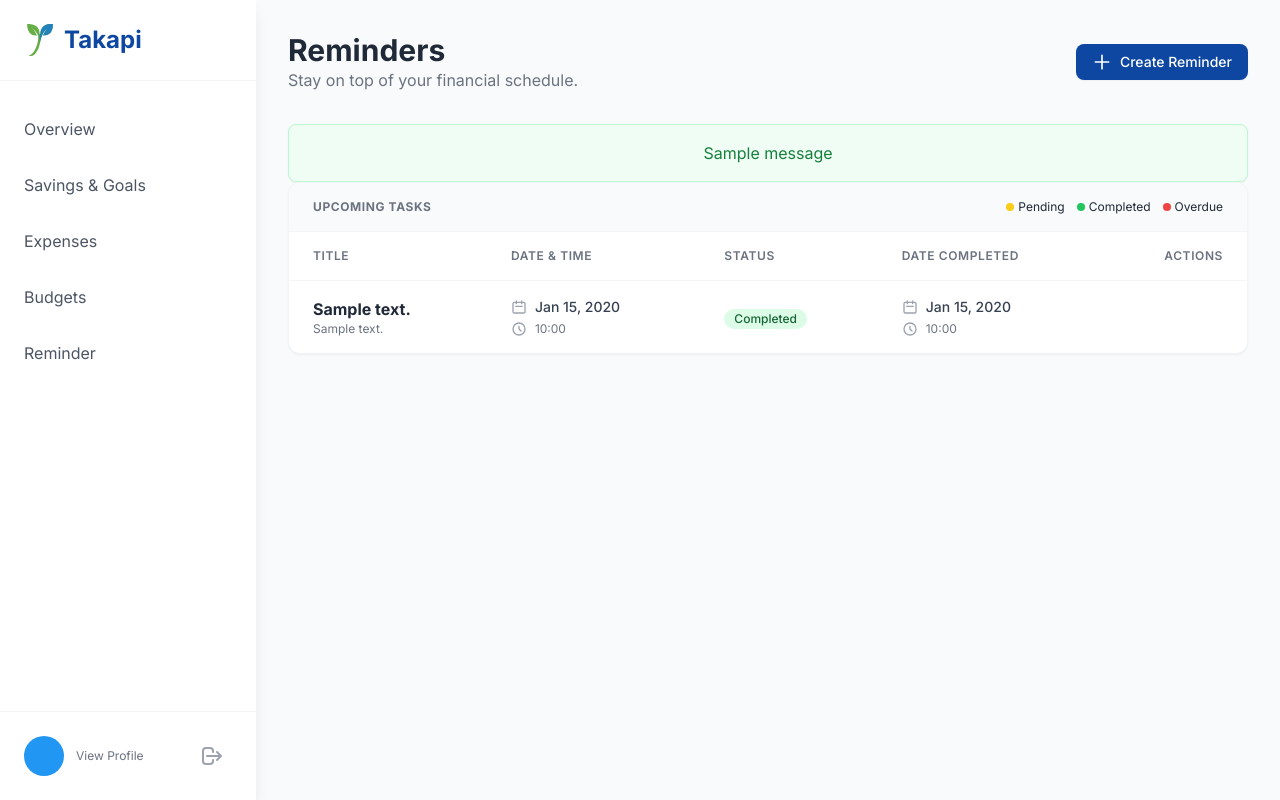
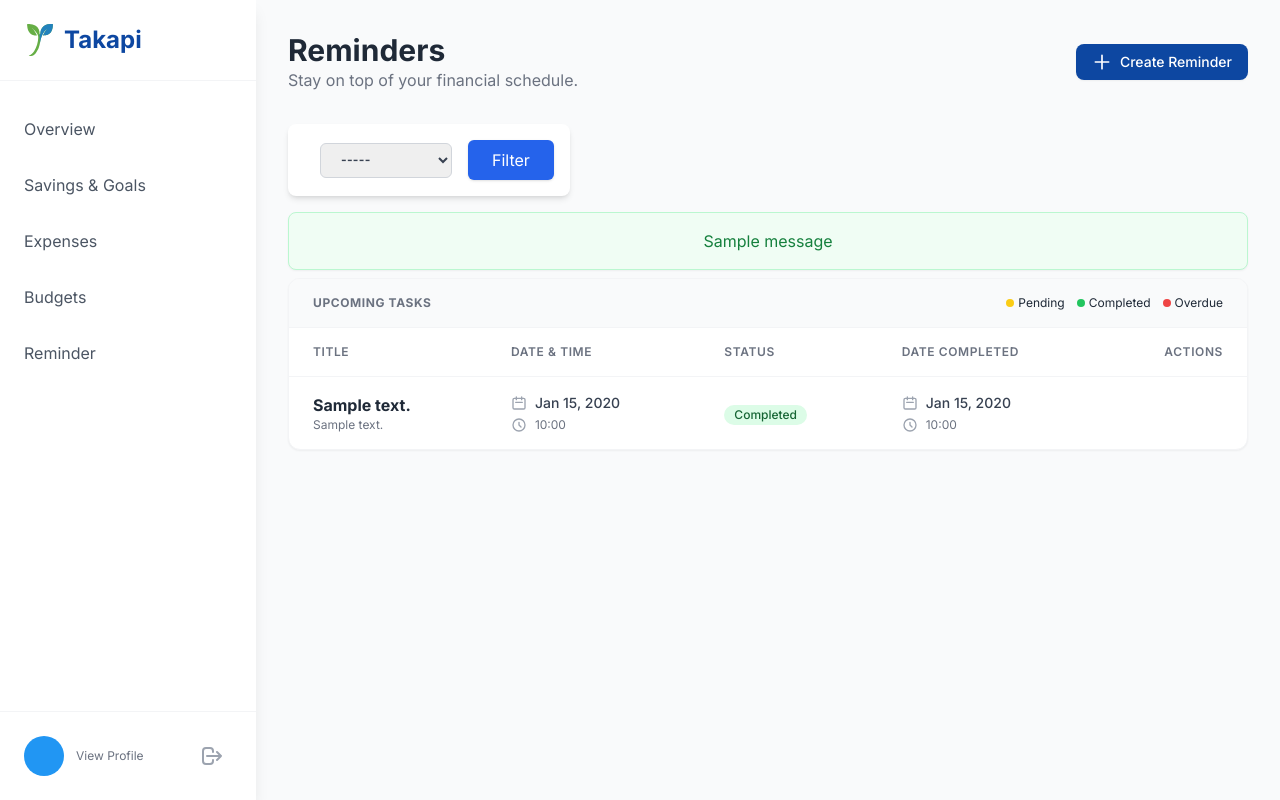
Before and after one commit to GReturn/Takapi, a Django app: template apps/reminder/templates/index.html in a window 1280 px wide. Run offline with Django 5.2, Linux system fonts and the light colour scheme; the template is opened without the code that fills it: values that come from a table or form of the project are taken from there, others are empty; tables that the repository leaves empty hold one stand-in row (values such as "Sample post"); one stand-in notice (Sample message) is shown; some libraries are stand-ins or nearby versions.

Commit message:
ADDED html block for filter

```diff
--- a/apps/reminder/templates/index.html
+++ b/apps/reminder/templates/index.html
@@ -16,14 +16,26 @@
         </button>
     </header>
 
-   {% if messages %}
+
+
+    <form method="POST" class="mb-4 bg-white p-4 rounded-lg shadow-md flex flex-col sm:flex-row items-center space-y-4 sm:space-y-0 sm:space-x-4 max-w-fit">
+        {% csrf_token %}
+        <select name="filter-options" id="filter-options" class="text-xs font-bold text-gray-500 uppercase tracking-wide border border-gray-300 rounded-md px-4 py-2 text-gray-700 focus:outline-none focus:ring-2 focus:ring-indigo-500">
+            <option value="None" {% if not filters %} selected {% endif %}>-----</option>
+            <option value="Completed" {% if filters == "Completed" %} selected {% endif %}>Completed</option>
+            <option value="Overdue" {% if filters == "Overdue" %} selected {% endif %}>Overdue</option>
+            <option value="Pending" {% if filters == "Pending" %} selected {% endif %}>Pending</option>
+        </select>
+        <button type="submit" class="bg-blue-600 text-white py-2 px-6 rounded-md shadow hover:bg-blue-700 focus:outline-none focus:ring-2 focus:ring-blue-500 transition duration-200">Filter</button>
+    </form>
+
+     {% if messages %}
         {% for message in messages %}
-            <div class="p-4 rounded-lg shadow-sm border text-center {% if message.tags == 'success' %}bg-green-50 text-green-700 border-green-200{% else %}bg-red-50 text-red-700 border-red-200{% endif %}">
+            <div class="p-4 rounded-lg shadow-sm border text-center mb-2 {% if message.tags == 'success' %}bg-green-50 text-green-700 border-green-200{% else %}bg-red-50 text-red-700 border-red-200{% endif %}">
                         {{ message }}
                     </div>
         {% endfor %}
     {% endif %}
-
     <div class="bg-white rounded-xl shadow-sm border border-gray-100 overflow-hidden">
 
         <div class="bg-gray-50 px-6 py-4 border-b border-gray-100 flex justify-between items-center">
@@ -133,11 +145,13 @@
                             </div>
                         </td>
                     </tr>
-                    {% empty %}
+                    {% empty%}
                     <tr>
                         <td colspan="4" class="py-12 text-center text-gray-500">
                             <p class="mb-2">No reminders found.</p>
-                            <button onclick="openModal('create-reminder-modal')" class="text-takapi-blue-dark font-bold hover:underline">Create your first reminder</button>
+                            {% if not filters %}
+                                <button onclick="openModal('create-reminder-modal')" class="text-takapi-blue-dark font-bold hover:underline">Create your first reminder</button>
+                            {% endif %}
                         </td>
                     </tr>
                     {% endfor %}
```
